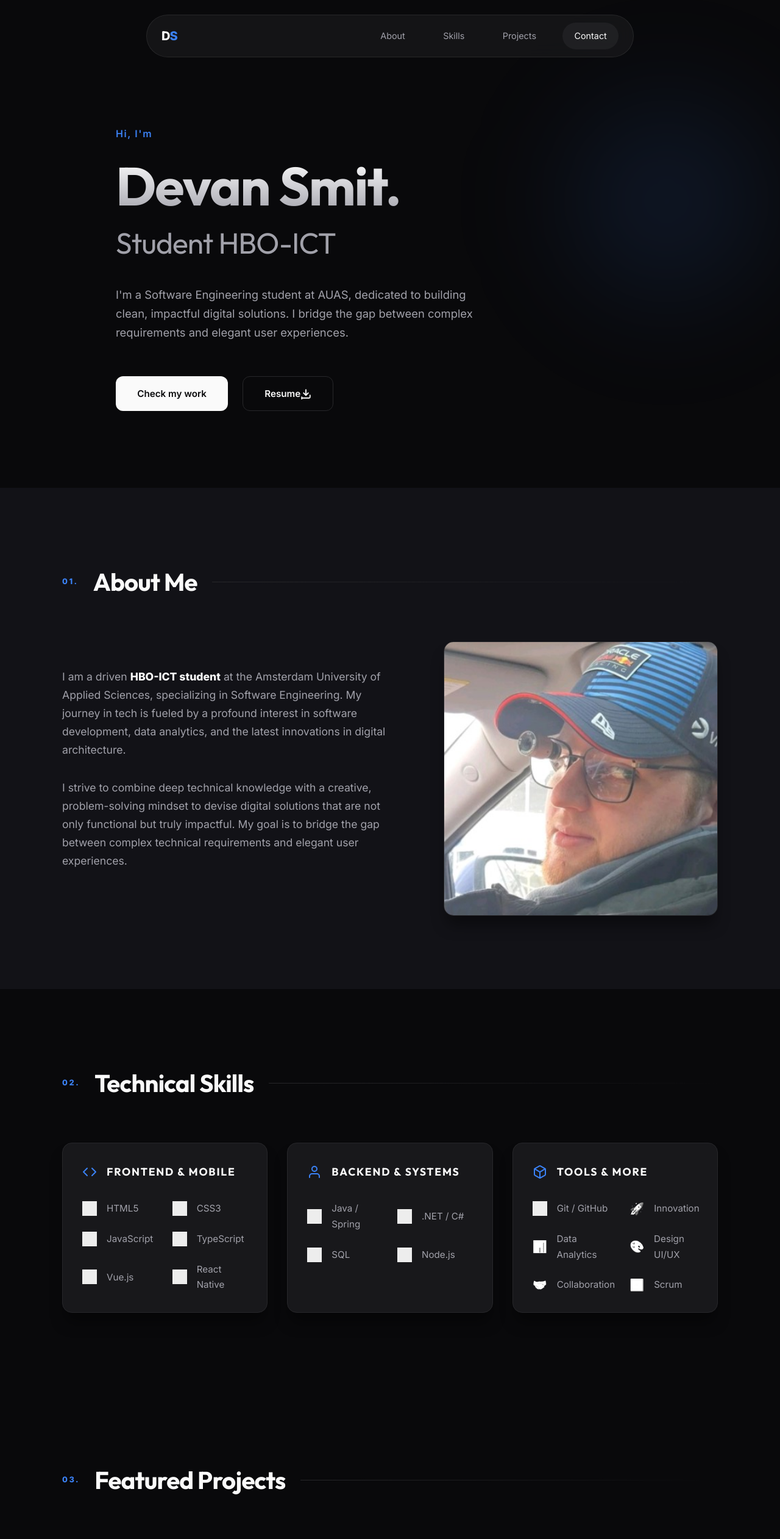
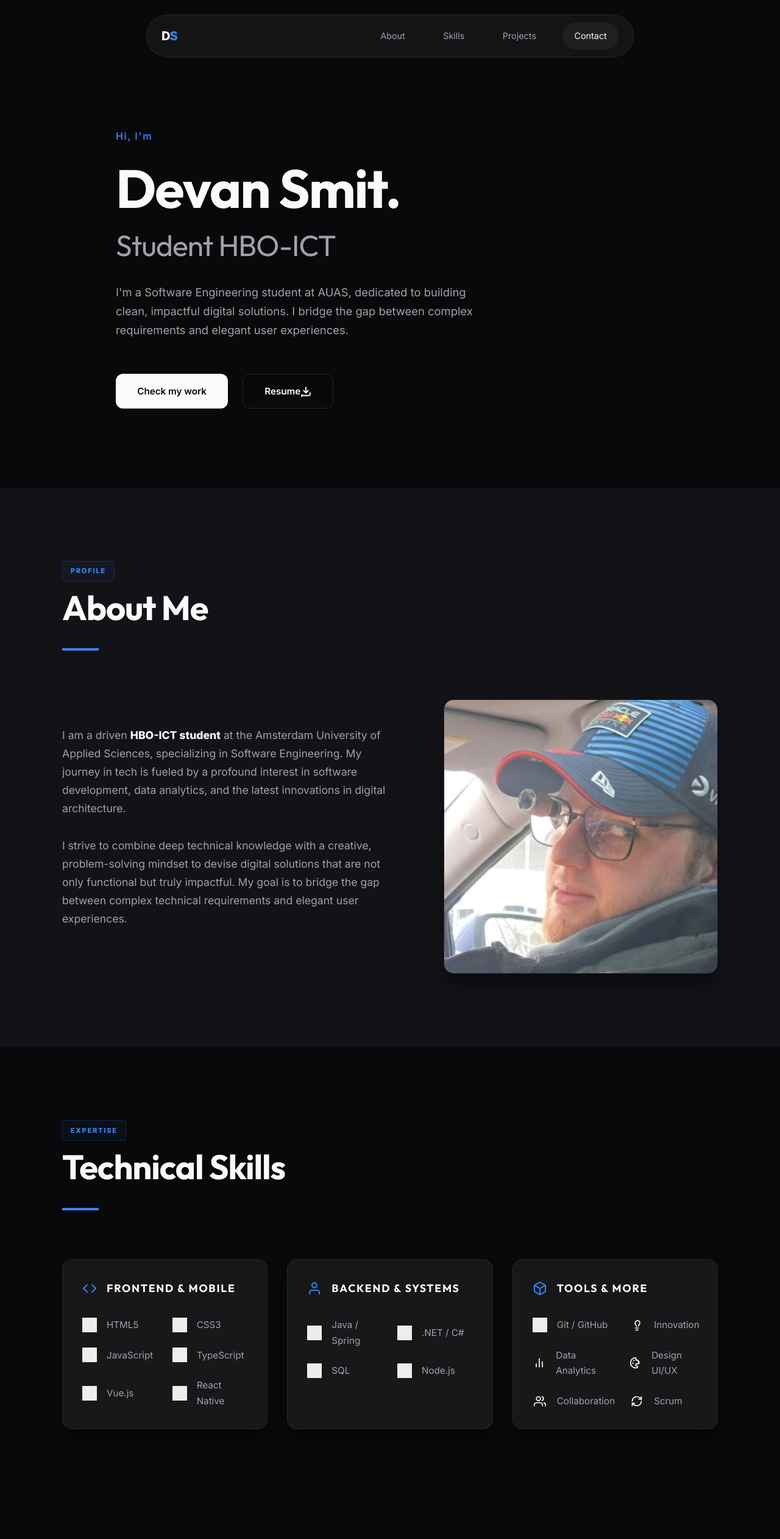
Before and after one commit to Light-not-found/Light-not-found.github.io, a Vue app: page / in a window 1280 px wide. Shown: the top 2524 px of the page at 61% size. Built offline with nearby package versions, Linux system fonts and the light colour scheme; grey boxes are pictures that could not be loaded.

Commit message:
feat: implement core portfolio components and global styling system

```diff
--- a/src/assets/main.css
+++ b/src/assets/main.css
@@ -23,7 +23,6 @@
     /* Blue 500 - vibrant and clean */
     --accent-secondary: #6366f1;
     /* Indigo 500 */
-    --accent-glow: rgba(59, 130, 246, 0.12);
 
     /* Typography */
     --font-heading: 'Outfit', -apple-system, BlinkMacSystemFont, sans-serif;
@@ -110,28 +109,39 @@ a {
     padding: 120px 0;
 }
 
-.section-title {
-    font-size: clamp(2rem, 5vw, 2.5rem);
-    margin-bottom: 4rem;
+.section-title-group {
     display: flex;
-    align-items: center;
-    gap: 1.5rem;
+    flex-direction: column;
+    align-items: flex-start;
+    gap: 0.75rem;
+    margin-bottom: 5rem;
+    position: relative;
 }
 
-.section-title span {
+.section-label {
+    font-size: 0.7rem;
     color: var(--accent-primary);
-    font-size: 0.8rem;
-    font-family: var(--font-body);
+    background: rgba(59, 130, 246, 0.05);
+    padding: 0.4rem 0.8rem;
+    border: 1px solid rgba(59, 130, 246, 0.2);
+    border-radius: 4px;
+    letter-spacing: 0.15em;
+    text-transform: uppercase;
     font-weight: 700;
-    letter-spacing: 0.2em;
-    text-transform: uppercase;
 }
 
-.section-title::after {
+.section-title {
+    font-size: clamp(2.5rem, 6vw, 3.5rem);
+    margin: 0;
+    line-height: 1.1;
+}
+
+.section-title-group::after {
     content: "";
-    height: 1px;
-    background: linear-gradient(to right, var(--border-color) 0%, transparent 100%);
-    flex-grow: 1;
+    width: 60px;
+    height: 4px;
+    background: var(--accent-primary);
+    margin-top: 1.5rem;
 }
 
 /* Buttons */
--- a/src/components/About.vue
+++ b/src/components/About.vue
@@ -1,7 +1,10 @@
 <template>
   <section id="about" class="about section fade-in">
     <div class="section-container">
-      <h2 class="section-title"><span>01.</span> About Me</h2>
+      <div class="section-title-group">
+        <span class="section-label">Profile</span>
+        <h2 class="section-title">About Me</h2>
+      </div>
       <div class="about-content">
         <div class="about-text">
           <p>
--- a/src/components/Contact.vue
+++ b/src/components/Contact.vue
@@ -20,7 +20,10 @@ const copyEmail = () => {
 <template>
   <section id="contact" class="contact section" ref="contactSection">
     <div class="section-container">
-      <h2 class="section-title"><span>04.</span> Get In Touch</h2>
+      <div class="section-title-group">
+        <span class="section-label">Connect</span>
+        <h2 class="section-title">Get In Touch</h2>
+      </div>
 
       <div class="contact-content card fade-in">
         <div class="contact-header">
@@ -59,7 +62,6 @@ const copyEmail = () => {
         </div>
       </div>
     </div>
-    <div class="contact-glow"></div>
   </section>
 </template>
 
@@ -192,22 +194,6 @@ const copyEmail = () => {
   width: 100%;
 }
 
-.contact-glow {
-  position: absolute;
-  bottom: -10%;
-  left: -5%;
-  width: 500px;
-  height: 500px;
-  background: radial-gradient(circle, rgba(59, 130, 246, 0.1) 0%, transparent 70%);
-  filter: blur(80px);
-  z-index: 0;
-  pointer-events: none;
-  transform: translate(
-    calc((var(--mouse-x, 50%) - 50%) * -0.1),
-    calc((var(--mouse-y, 50%) - 50%) * -0.1)
-  );
-  transition: transform 0.6s cubic-bezier(0.23, 1, 0.32, 1);
-}
 
 @media (max-width: 768px) {
   .contact-content {
--- a/src/components/Hero.vue
+++ b/src/components/Hero.vue
@@ -17,33 +17,16 @@
         </a>
       </div>
     </div>
-    <div class="hero-bg-blob"></div>
   </section>
 </template>
 
 <style scoped>
 /* Scoped styles can refine the original text for a modern look */
 .name {
-  background: linear-gradient(180deg, #fff 0%, #a1a1aa 100%);
-  -webkit-background-clip: text;
-  background-clip: text;
-  -webkit-text-fill-color: transparent;
+  color: var(--text-primary);
 }
 
-.hero-bg-blob {
-  position: absolute;
-  top: 10%;
-  right: -5%;
-  width: 500px;
-  height: 500px;
-  background: radial-gradient(circle, rgba(59, 130, 246, 0.15) 0%, transparent 70%);
-  filter: blur(80px);
-  z-index: -1;
-  pointer-events: none;
-  transform: translate(
-    calc((var(--mouse-x, 50%) - 50%) * 0.1),
-    calc((var(--mouse-y, 50%) - 50%) * 0.1)
-  );
-  transition: transform 0.6s cubic-bezier(0.23, 1, 0.32, 1);
+.title {
+  margin-bottom: 2rem;
 }
 </style>
--- a/src/components/ImageModal.vue
+++ b/src/components/ImageModal.vue
@@ -39,9 +39,15 @@ onUnmounted(() => window.removeEventListener('keydown', handleKeydown))
       </button>
 
       <div class="image-preview-wrapper">
-        <img :src="images[currentIndex]" alt="Project preview" class="modal-image">
-        <div v-if="images.length > 1" class="image-counter">
-          {{ currentIndex + 1 }} / {{ images.length }}
+        <img :src="images[currentIndex]?.url || images[currentIndex]" :alt="images[currentIndex]?.desc || 'Project preview'" class="modal-image">
+
+        <div class="image-info-overlay">
+          <p v-if="images[currentIndex]?.desc" class="image-description">
+            {{ images[currentIndex].desc }}
+          </p>
+          <div v-if="images.length > 1" class="image-counter">
+            {{ currentIndex + 1 }} / {{ images.length }}
+          </div>
         </div>
       </div>
 
@@ -105,14 +111,32 @@ onUnmounted(() => window.removeEventListener('keydown', handleKeydown))
   border: 1px solid var(--border-color);
 }
 
+.image-info-overlay {
+  margin-top: 1.5rem;
+  display: flex;
+  flex-direction: column;
+  align-items: center;
+  gap: 1rem;
+  text-align: center;
+  width: 100%;
+}
+
+.image-description {
+  font-size: 1.1rem;
+  color: var(--text-primary);
+  font-weight: 500;
+  max-width: 600px;
+  line-height: 1.5;
+}
+
 .image-counter {
-  margin-top: 1rem;
-  font-size: 0.9rem;
-  color: var(--text-secondary);
-  font-weight: 500;
-  background: rgba(255, 255, 255, 0.05);
-  padding: 0.4rem 1rem;
-  border-radius: 50px;
+  font-size: 0.8rem;
+  color: var(--text-muted);
+  font-family: 'JetBrains Mono', monospace;
+  background: rgba(255, 255, 255, 0.03);
+  padding: 0.3rem 0.8rem;
+  border-radius: 4px;
+  border: 1px solid var(--border-color);
 }
 
 .modal-arrow {
--- a/src/components/Projects.vue
+++ b/src/components/Projects.vue
@@ -3,20 +3,32 @@ const projects = [
   {
     id: 1,
     label: 'School Project',
-    name: 'Mirror AI app',
-    description: 'A cutting-edge mobile application integrating machine learning to provide intelligent, tailored fashion advice. It acts as a personal stylist embedded within a sleek, minimalist interface.',
-    tech: ['Mobile Engineering', 'Computer Vision', 'Modern UI'],
+    name: 'AI Stylist Companion',
+    description: 'A sophisticated AI-driven style tool that analyzes user preferences and physical traits to provide personalized fashion recommendations. Built to bridge the gap between AI technology and personal expression.',
+    tech: ['Mobile Engineering', 'Computer Vision', 'Style Analysis'],
     image: '/smaakmanipulatie-home.png',
-    allImages: ['/smaakmanipulatie-home.png', '/smaakmanipulatie-profile.png', '/smaakmanipulatie-3.png', '/smaakmanipulatie-4.png', '/smaakmanipulatie-5.png']
+    allImages: [
+      { url: '/smaakmanipulatie-home.png', desc: 'Main entry point for the AI Stylist experience' },
+      { url: '/smaakmanipulatie-profile.png', desc: 'Detailed user profiling for physical traits and style mapping' },
+      { url: '/smaakmanipulatie-3.png', desc: 'Live mirror interface for facial data capture and verification' },
+      { url: '/smaakmanipulatie-4.png', desc: 'Personalized stijlsuggesties with actionable shopping links' },
+      { url: '/smaakmanipulatie-5.png', desc: 'Successful completion of the style analysis process' }
+    ]
   },
   {
     id: 2,
     label: 'School Project',
-    name: 'Dutch Elections',
-    description: 'A dynamic web application built for a school assignment that parses and visualizes complex XML/JSON data from the Dutch elections.',
-    tech: ['Data Parsing', 'XML / JSON', 'Web Development'],
+    name: 'Rhino Elections',
+    description: 'A comprehensive election data platform providing clear insights into Dutch political results through data visualization, comparative analysis, and secure user interactions.',
+    tech: ['Data Visualization', 'User Management', 'Web Engineering'],
     image: '/elections-1.png',
-    allImages: ['/elections-1.png', '/elections-2.png', '/elections-3.png', '/elections-4.png', '/elections-5.png']
+    allImages: [
+      { url: '/elections-1.png', desc: 'Information dashboard showing key election figures and mission' },
+      { url: '/elections-2.png', desc: 'Parliamentary seat distribution overview (Hemicycle view)' },
+      { url: '/elections-3.png', desc: 'Analytical year-on-year comparison of election outcomes' },
+      { url: '/elections-4.png', desc: 'Secure community login and registration interface' },
+      { url: '/elections-5.png', desc: 'Integrated profile management with real-time success feedback' }
+    ]
   }
 ]
 
@@ -30,7 +42,10 @@ const openProject = (project) => {
 <template>
   <section id="projects" class="projects section">
     <div class="section-container">
-      <h2 class="section-title"><span>03.</span> Featured Projects</h2>
+      <div class="section-title-group">
+        <span class="section-label">Case Studies</span>
+        <h2 class="section-title">Featured Projects</h2>
+      </div>
 
       <div class="projects-grid">
         <article
--- a/src/components/Skills.vue
+++ b/src/components/Skills.vue
@@ -1,7 +1,10 @@
 <template>
   <section id="skills" class="skills section fade-in">
     <div class="section-container">
-      <h2 class="section-title"><span>02.</span> Technical Skills</h2>
+      <div class="section-title-group">
+        <span class="section-label">Expertise</span>
+        <h2 class="section-title">Technical Skills</h2>
+      </div>
 
       <div class="skills-grid">
         <!-- Frontend & Mobile -->
@@ -82,23 +85,33 @@
               <span>Git / GitHub</span>
             </div>
             <div class="skill-item">
-              <span class="text-icon">🚀</span>
+              <span class="text-icon">
+                <svg xmlns="http://www.w3.org/2000/svg" width="20" height="20" viewBox="0 0 24 24" fill="none" stroke="currentColor" stroke-width="2" stroke-linecap="round" stroke-linejoin="round"><path d="M15 14c.2-1 .7-1.7 1.5-2.5 1-.9 1.5-2.2 1.5-3.5A4.5 4.5 0 0 0 13.5 3.5c-1.3 0-2.6.5-3.5 1.5-1 1-1.5 2.2-1.5 3.5 0 1.2.5 2.5 1.5 3.5.8.8 1.3 1.5 1.5 2.5"></path><path d="M9 18h6"></path><path d="M10 22h4"></path></svg>
+              </span>
               <span>Innovation</span>
             </div>
             <div class="skill-item">
-              <span class="text-icon">📊</span>
+              <span class="text-icon">
+                <svg xmlns="http://www.w3.org/2000/svg" width="20" height="20" viewBox="0 0 24 24" fill="none" stroke="currentColor" stroke-width="2" stroke-linecap="round" stroke-linejoin="round"><line x1="18" y1="20" x2="18" y2="10"></line><line x1="12" y1="20" x2="12" y2="4"></line><line x1="6" y1="20" x2="6" y2="14"></line></svg>
+              </span>
               <span>Data Analytics</span>
             </div>
             <div class="skill-item">
-              <span class="text-icon">🎨</span>
+              <span class="text-icon">
+                <svg xmlns="http://www.w3.org/2000/svg" width="20" height="20" viewBox="0 0 24 24" fill="none" stroke="currentColor" stroke-width="2" stroke-linecap="round" stroke-linejoin="round"><circle cx="13.5" cy="6.5" r=".5"></circle><circle cx="17.5" cy="10.5" r=".5"></circle><circle cx="8.5" cy="7.5" r=".5"></circle><circle cx="6.5" cy="12.5" r=".5"></circle><path d="M12 2C6.5 2 2 6.5 2 12s4.5 10 10 10c.9 0 1.7-.1 2.5-.3.8-.2 1.5-.7 1.5-1.7 0-1.1-.9-2-2-2-1.1 0-2-.9-2-2s.9-2 2-2h3c1.1 0 2-.9 2-2 0-3.3-2.7-5.5-6-5.5z"></path></svg>
+              </span>
               <span>Design UI/UX</span>
             </div>
             <div class="skill-item">
-              <span class="text-icon">🤝</span>
+              <span class="text-icon">
+                <svg xmlns="http://www.w3.org/2000/svg" width="20" height="20" viewBox="0 0 24 24" fill="none" stroke="currentColor" stroke-width="2" stroke-linecap="round" stroke-linejoin="round"><path d="M17 21v-2a4 4 0 0 0-4-4H5a4 4 0 0 0-4 4v2"></path><circle cx="9" cy="7" r="4"></circle><path d="M23 21v-2a4 4 0 0 0-3-3.87"></path><path d="M16 3.13a4 4 0 0 1 0 7.75"></path></svg>
+              </span>
               <span>Collaboration</span>
             </div>
             <div class="skill-item">
-              <span class="text-icon">🔄</span>
+              <span class="text-icon">
+                <svg xmlns="http://www.w3.org/2000/svg" width="20" height="20" viewBox="0 0 24 24" fill="none" stroke="currentColor" stroke-width="2" stroke-linecap="round" stroke-linejoin="round"><path d="M3 12a9 9 0 0 1 9-9 9.75 9.75 0 0 1 6.74 2.74L21 8"></path><path d="M21 3v5h-5"></path><path d="M21 12a9 9 0 0 1-9 9 9.75 9.75 0 0 1-6.74-2.74L3 16"></path><path d="M3 21v-5h5"></path></svg>
+              </span>
               <span>Scrum</span>
             </div>
           </div>
```
